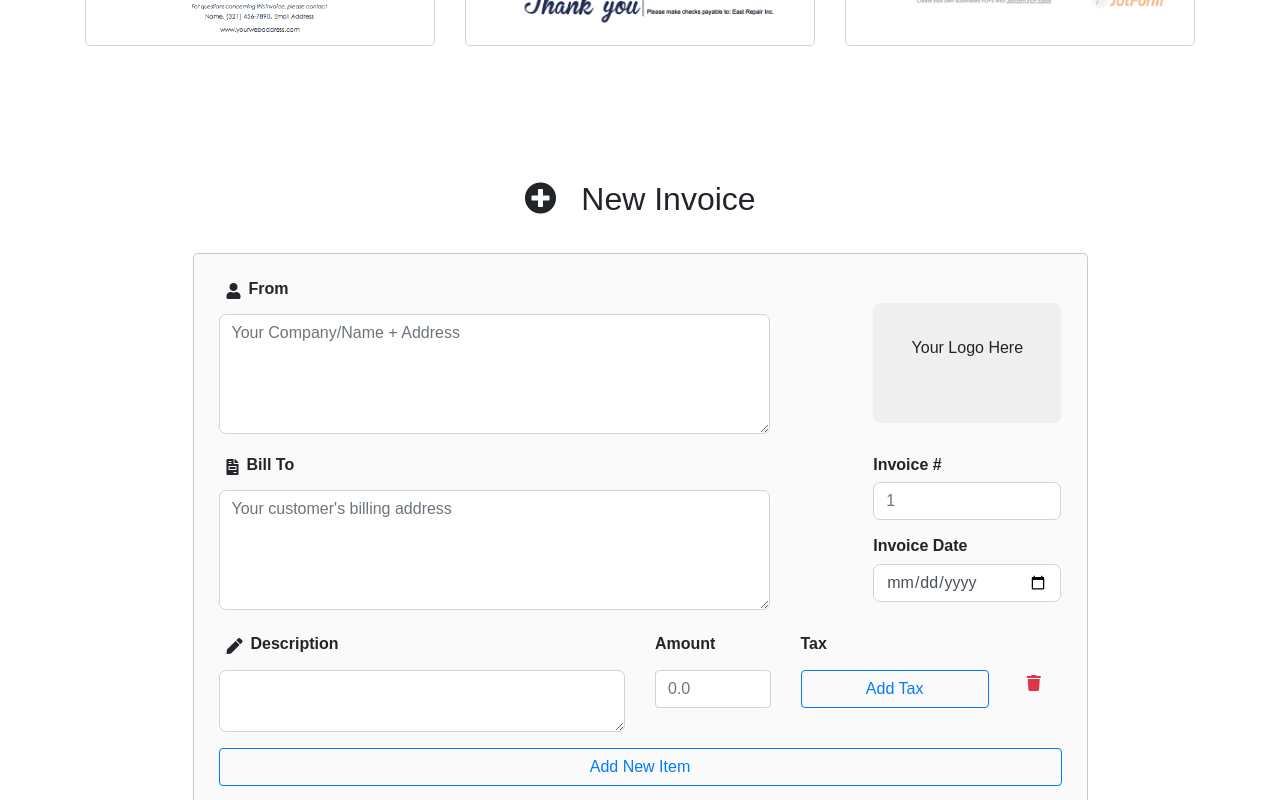
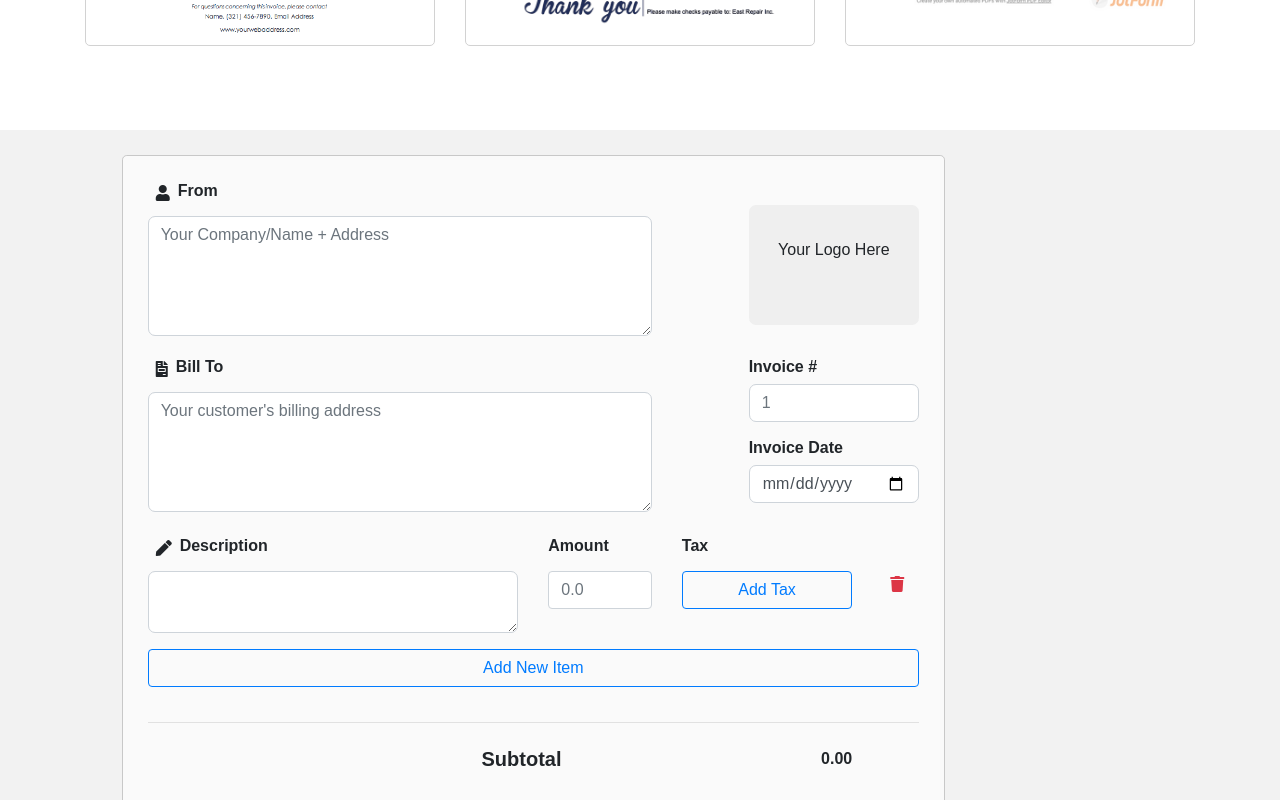
Before and after one commit to juliusvdw/custom-invoice-generator, a React (Create React App) app in the folder client/: page / in a window 1280 px wide. Shown: the part 1400-2200 px from the top of the page. Built offline with nearby package versions, Linux system fonts and the light colour scheme.

Commit message:
Added right bar col for form section actions + removed form section heading

```diff
--- a/client/src/components/pages/HomePage.js
+++ b/client/src/components/pages/HomePage.js
@@ -51,17 +51,21 @@ const HomePage = () => {
         <TemplatesSection />
       </div>
 
-      <div className="container" id="form-section">
-        <div className="row">
-          <div className="col-lg-10 mx-auto text-center">
-            <h2 style={formHeadingStyle}>
-              <i className="fas fa-plus-circle pr-3"></i> New Invoice
-            </h2>
-          </div>
+      <div className="container-fluid" id="form-section" style = {formSectionStyle}>
+
+
+        <div className = 'row'>
+
+
+
+        <div className="col-lg-8 offset-md-1 ">
+          <Form />
         </div>
 
-        <div className="col-lg-10 mx-auto">
-          <Form />
+        <div className = 'col-lg-3' id = 'form-side-bar'>
+
+        </div>
+
         </div>
       </div>
     </>
@@ -117,9 +121,13 @@ const imageContainerStyle = {
 
 const heroImageStyle = {
   position :'absolute',
-  marginLeft:'-60px',
-  marginTop:'-130px',
+  marginLeft:'-70px',
+  marginTop:'-120px',
   zIndex:'-9'
 }
 
+const formSectionStyle = {
+  backgroundColor:'#f2f2f2'
+}
+
 export default HomePage;
```
